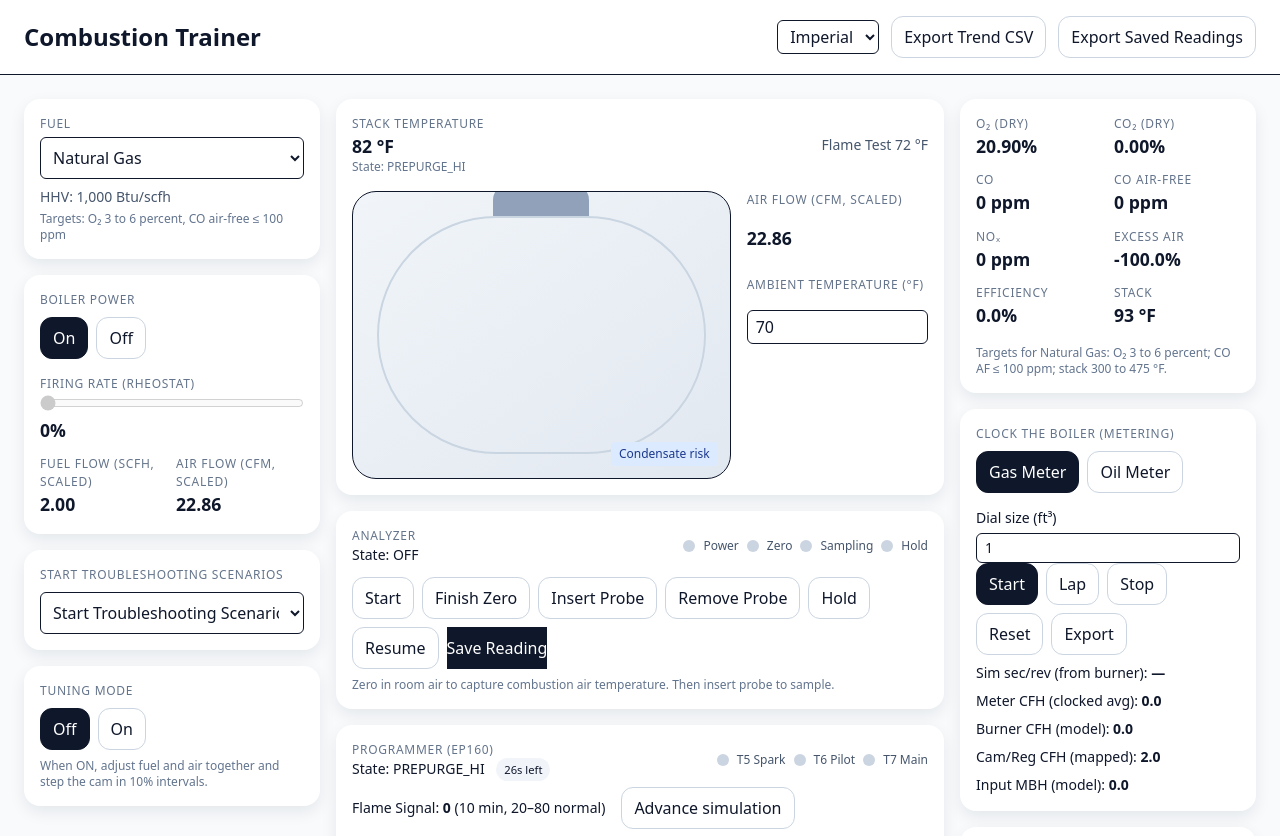
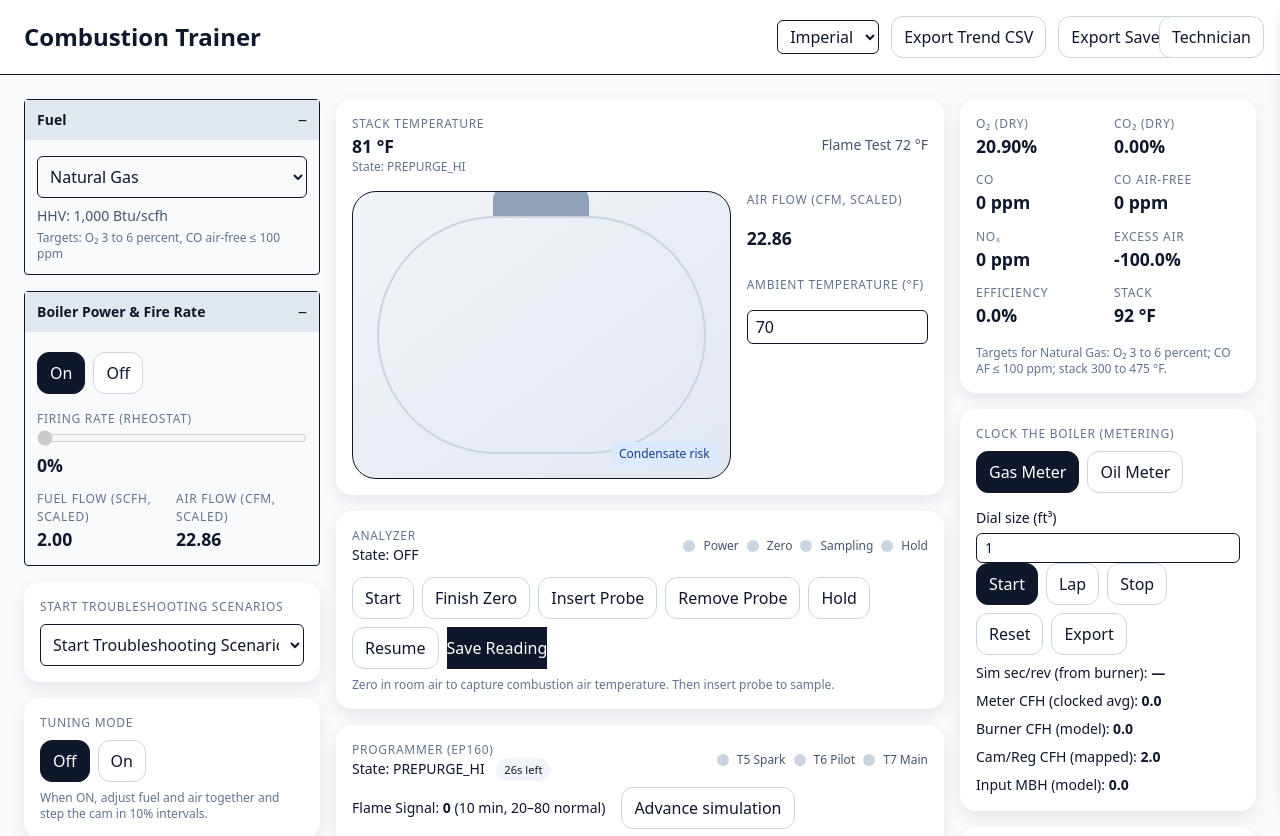
Before and after one commit to ecconvert/combustion-trainer, a React (Vite) app: page / in a window 1280 px wide. Shown: the top 836 px of the page. Built offline with nearby package versions, Linux system fonts and the light colour scheme.

Commit message:
feat: add collapsible panels and technician drawer

```diff
--- a/src/App.jsx
+++ b/src/App.jsx
@@ -22,6 +22,9 @@ import { clamp, lerp, f2c, num } from "./lib/math";
 import { downloadCSV } from "./lib/csv";
 import { computeCombustion } from "./lib/chemistry";
 import { buildSafeCamMap } from "./lib/cam";
+import CollapsibleSection from './components/CollapsibleSection.jsx';
+import RightDrawer from './components/RightDrawer.jsx';
+import SeriesVisibility from './components/SeriesVisibility.jsx';
 
 /**
  * Visual representation of a flame.
@@ -742,8 +745,7 @@ const rheostatRampRef = useRef(null);
       <main className="max-w-7xl mx-auto p-6 grid grid-cols-12 gap-4">
         {/* Left controls */}
         <section className="col-span-12 lg:col-span-3 space-y-4">
-          <div className="card">
-            <div className="label">Fuel</div>
+          <CollapsibleSection id="fuel" title="Fuel">
             <select aria-label="fuel selector" className="w-full border rounded-md px-2 py-2 mt-1" value={fuelKey} onChange={(e) => setFuelKey(e.target.value)}>
               {Object.keys(FUELS).map((k) => (
                 <option key={k} value={k}>{k}</option>
@@ -751,11 +753,9 @@ const rheostatRampRef = useRef(null);
             </select>
             <div className="mt-2 text-sm text-slate-600">HHV: {FUELS[fuelKey].HHV.toLocaleString()} Btu/{FUELS[fuelKey].unit}</div>
             <div className="mt-1 text-xs text-slate-500">Targets: O₂ {fuel.targets.O2[0]} to {fuel.targets.O2[1]} percent, CO air-free ≤ {fuel.targets.COafMax} ppm</div>
-          </div>
+          </CollapsibleSection>
 
-
-          <div className="card">
-            <div className="label">Boiler Power</div>
+          <CollapsibleSection id="power" title="Boiler Power & Fire Rate">
             <div className="flex items-center gap-2 mt-2">
               <button className={`btn ${boilerOn ? 'btn-primary' : ''}`} onClick={() => setBoilerOn(true)}>On</button>
               <button className="btn" onClick={() => setBoilerOn(false)}>Off</button>
@@ -785,7 +785,7 @@ const rheostatRampRef = useRef(null);
                 </div>
               </div>
             )}
-          </div>
+          </CollapsibleSection>
 
           {tuningActive && (
             <div className="card">
@@ -1116,6 +1116,8 @@ const rheostatRampRef = useRef(null);
               </ResponsiveContainer>
             </div>
           </div>
+
+          <SeriesVisibility />
         </section>
 
         {/* Right readouts and saved table */}
@@ -1275,6 +1277,11 @@ const rheostatRampRef = useRef(null);
       </main>
 
       <footer className="max-w-7xl mx-auto p-6 text-xs text-slate-500">Educational model. For classroom intuition only.</footer>
+      <RightDrawer>
+        <CollapsibleSection id="drawer-analyzer" title="Analyzer">
+          <div className="text-sm">Analyzer controls placeholder</div>
+        </CollapsibleSection>
+      </RightDrawer>
     </div>
   );
 }
```
